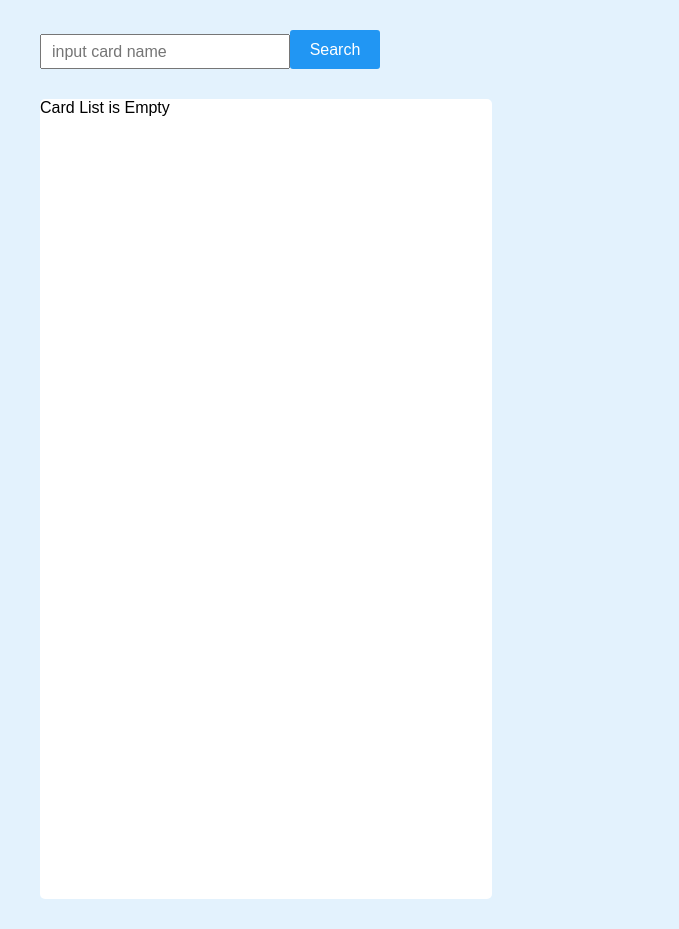
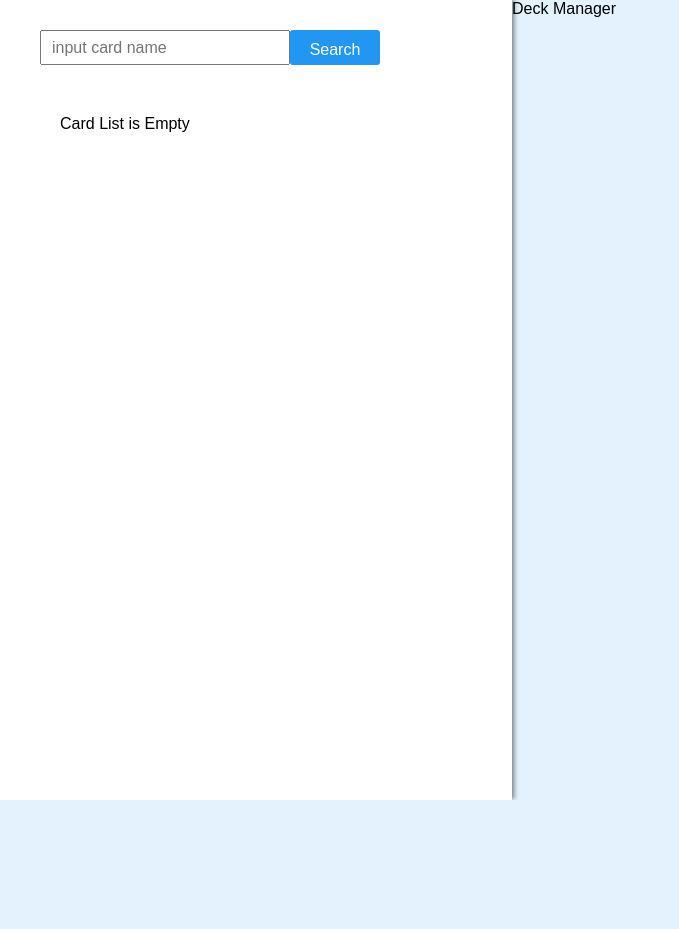
Before and after one commit to hfter789/mtg-simulator, a React app: page / in a window 1280 px wide. Shown: the whole page, without its empty margins (0-679 px from the left). After the commit the page ends 800 px from the top, so only its background shows below. Built offline with nearby package versions, Linux system fonts and the light colour scheme.

Commit message:
style enhencement

```diff
--- a/src/components/App/index.js
+++ b/src/components/App/index.js
@@ -1,5 +1,6 @@
 import React, { Component } from 'react';
 import CardSearcher from '../CardSearcher';
+import DeckManager from '../DeckManager';
 
 class App extends Component {
 
@@ -7,6 +8,7 @@ class App extends Component {
     return (
       <div className="App">
         <CardSearcher />
+        <DeckManager />
       </div>
     );
   }
--- a/src/components/CardList/style.css
+++ b/src/components/CardList/style.css
@@ -1,9 +1,10 @@
 .CardList-container {
 	margin-top: 30px;
-	height: 800px;
+	height: calc(100% - 100px);
     overflow-y: scroll;
     background: white;
     border-radius: 5px;
+    padding: 20px 20px;
 }
 
 .CardList-card {
@@ -21,7 +22,7 @@
 	width: 45%;
 	display: inline-block;
 	vertical-align: top;
-    padding: 20px;
+    padding: 20px 0px 20px 20px;
     box-sizing: border-box;
 }
 
--- a/src/components/CardSearcher/style.css
+++ b/src/components/CardSearcher/style.css
@@ -2,5 +2,8 @@
 	width: 40%;
 	float: left;
 	box-sizing: border-box;
-	padding: 30px 20px 30px 40px;
+	padding: 30px 0px 30px 40px;
+	background-color: white;
+    box-shadow: 2px -1px 5px 0px rgba(0,0,0,0.5);
+    height: 100vh;
 }
--- /dev/null
+++ b/src/components/DeckManager/index.js
@@ -0,0 +1,14 @@
+import React, { Component } from 'react';
+import './style.css';
+
+class DeckManager extends Component {
+  render() {
+    return (
+      <div>
+        Deck Manager
+      </div>
+    );
+  }
+}
+
+export default DeckManager;
--- a/src/index.css
+++ b/src/index.css
@@ -16,7 +16,7 @@ input {
 }
 
 .btn {
-	height: 39px;
+	height: 35px;
 	width: 90px;
 	display: inline-block;
 	text-align: center;
```
Also changed, not shown: src/components/DeckManager/style.css (added).
